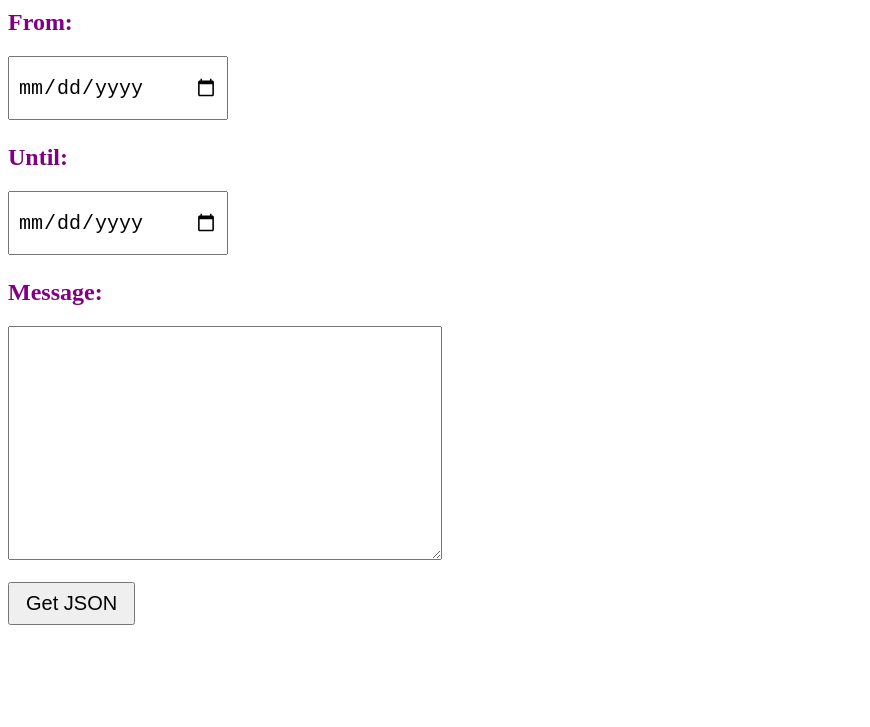
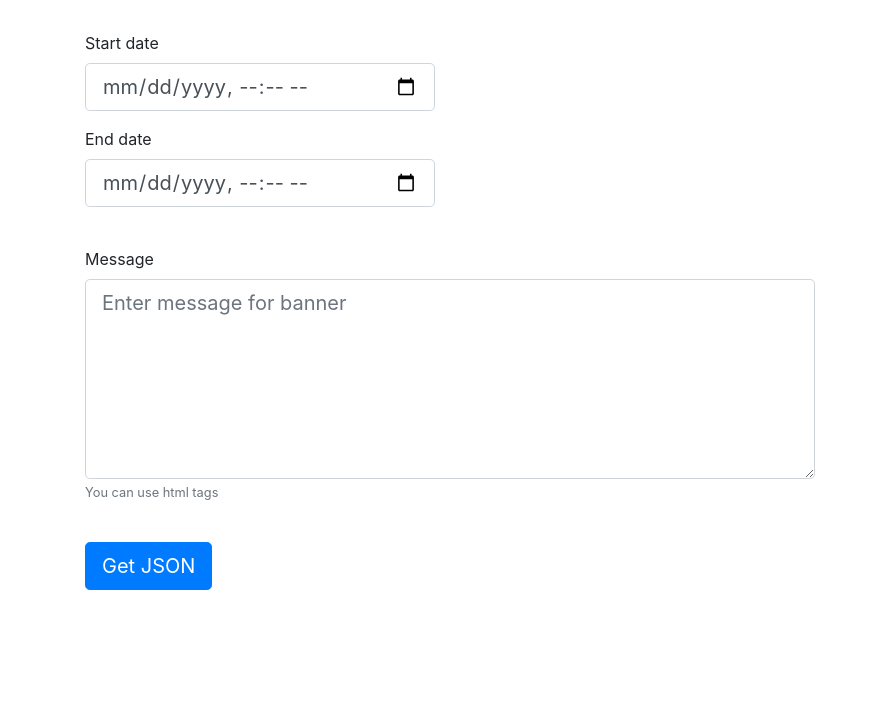
Before and after one commit to ryanashneil/json-date-message-formatter, a plain HTML site: page index.html in a window 1280 px wide. Shown: the part 73-800 px from the top of the page, without its empty margins (0-870 px from the left). Drawn offline with nearby package versions, Linux system fonts and the light colour scheme.

Commit message:
use bootstrap as theme

```diff
--- a/index.html
+++ b/index.html
@@ -2,18 +2,34 @@
 <html>
 
 <head>
+    <link rel="stylesheet" href="https://stackpath.bootstrapcdn.com/bootstrap/4.3.1/css/bootstrap.min.css"
+        integrity="sha384-ggOyR0iXCbMQv3Xipma34MD+dH/1fQ784/j6cY/iJTQUOhcWr7x9JvoRxT2MZw1T" crossorigin="anonymous">
+    <script src="https://code.jquery.com/jquery-3.3.1.slim.min.js"
+        integrity="sha384-q8i/X+965DzO0rT7abK41JStQIAqVgRVzpbzo5smXKp4YfRvH+8abtTE1Pi6jizo"
+        crossorigin="anonymous"></script>
+    <script src="https://cdnjs.cloudflare.com/ajax/libs/popper.js/1.14.7/umd/popper.min.js"
+        integrity="sha384-UO2eT0CpHqdSJQ6hJty5KVphtPhzWj9WO1clHTMGa3JDZwrnQq4sF86dIHNDz0W1"
+        crossorigin="anonymous"></script>
+    <script src="https://stackpath.bootstrapcdn.com/bootstrap/4.3.1/js/bootstrap.min.js"
+        integrity="sha384-JjSmVgyd0p3pXB1rRibZUAYoIIy6OrQ6VrjIEaFf/nJGzIxFDsf4x0xIM+B07jRM"
+        crossorigin="anonymous"></script>
     <script src="https://cdnjs.cloudflare.com/ajax/libs/moment.js/2.24.0/moment.min.js" type="text/javascript"></script>
+    <meta name="viewport" content="width=device-width, initial-scale=1, shrink-to-fit=no">
+    <meta charset="utf-8">
 </head>
 
 <body>
     <script>
         function submit() {
+            var dateFormat = "DD/MM/YYYY HH:mm:ss";
             var message = document.getElementById("message").value;
             var to = document.getElementById("to").value;
             var from = document.getElementById("from").value;
-            var toFormatted = moment(to).format("DD/MM/YYYY 00:00:00");
-            var fromFormatted = moment(from).format("DD/MM/YYYY 00:00:00");
+            var toFormatted = moment(to).format(dateFormat);
+            var fromFormatted = moment(from).format(dateFormat);
+            var result = `'{ "inform": "${fromFormatted}", "start": "${toFormatted}", "end": "${toFormatted}", "message": "${message}"}'`;
 
+            console.log(result);
             if (toFormatted === "Invalid date" || fromFormatted === "Invalid date") {
                 alert('Date(s) chosen is/are invalid');
                 return;
@@ -27,27 +43,56 @@
                 return;
             }
 
-            var result = `'{ "inform": "${fromFormatted}", "start": "${toFormatted}", "end": "${toFormatted}", "message": "${message}"}'`;
-            resultDiv.innerHTML = result;
+            resultDiv.innerHTML = `<div class="alert alert-warning" role="alert" id="toCopy">${result}</div>`;
         }
     </script>
 
-    <h1>Maintenance Banner Formatter</h1>
-    <h2 style="color:purple; margin-top: 24px;">From:</h2>
-    <input required="required" id="from" type="date" name="from"
-        style="height: 60px; width: 200px; font-size: 20px; padding:0px 8px">
-    <h2 style="color:purple; margin-top: 24px;">Until:</h2>
-    <input required="required" id="to" type="date" name="to"
-        style="height: 60px; width: 200px; font-size: 20px; padding:0px 8px">
-    <h2 style="color:purple; margin-top: 24px;">Message:</h2>
-    <textarea id="message" name="message" style="height: 200px; width: 400px; font-size: 20px; padding:16px"></textarea>
+    <nav class="navbar navbar-light bg-light">
+        <span class="navbar-brand mb-0 h1">Maintenance Banner Formatter</span>
+    </nav>
+
     <br>
     <br>
-    <button onclick="submit()" style="font-size: 20px; padding:8px 16px;">Get JSON</button>
-    <br>
-    <br>
-    <br>
-    <div id="resultDiv"></div>
+
+    <div class="container">
+        <div class="row">
+            <div class="col-sm-12 col-md-6 col-lg-4">
+                <div class="form-group input-group-lg">
+                    <label for="from">Start date</label>
+                    <input required="true" type="datetime-local" class="form-control" id="from">
+                </div>
+            </div>
+        </div>
+
+        <div class="row">
+            <div class="col-sm-12 col-md-6 col-lg-4">
+                <div class="form-group input-group-lg">
+                    <label for="to">End date</label>
+                    <input required="true" type="datetime-local" class="form-control" id="to">
+                </div>
+            </div>
+        </div>
+
+        <br>
+
+        <div class="row">
+            <div class="col-sm-12 col-md-12 col-lg-8">
+                <div class="form-group input-group-lg">
+                    <label for="message">Message</label>
+                    <textarea style="min-height: 200px;" required="true" id="message" name="message"
+                        class="form-control" id="message" aria-describedby="messageHelp"
+                        placeholder="Enter message for banner"></textarea>
+                    <small id="messageHelp" class="form-text text-muted">You can use html tags</small>
+                </div>
+            </div>
+        </div>
+        <br>
+        <button onclick="submit()" class="btn btn-primary btn-lg">Get JSON</button>
+        <br>
+        <br>
+        <div id="resultDiv"></div>
+    </div>
+    </div>
 
 </body>
 
```
